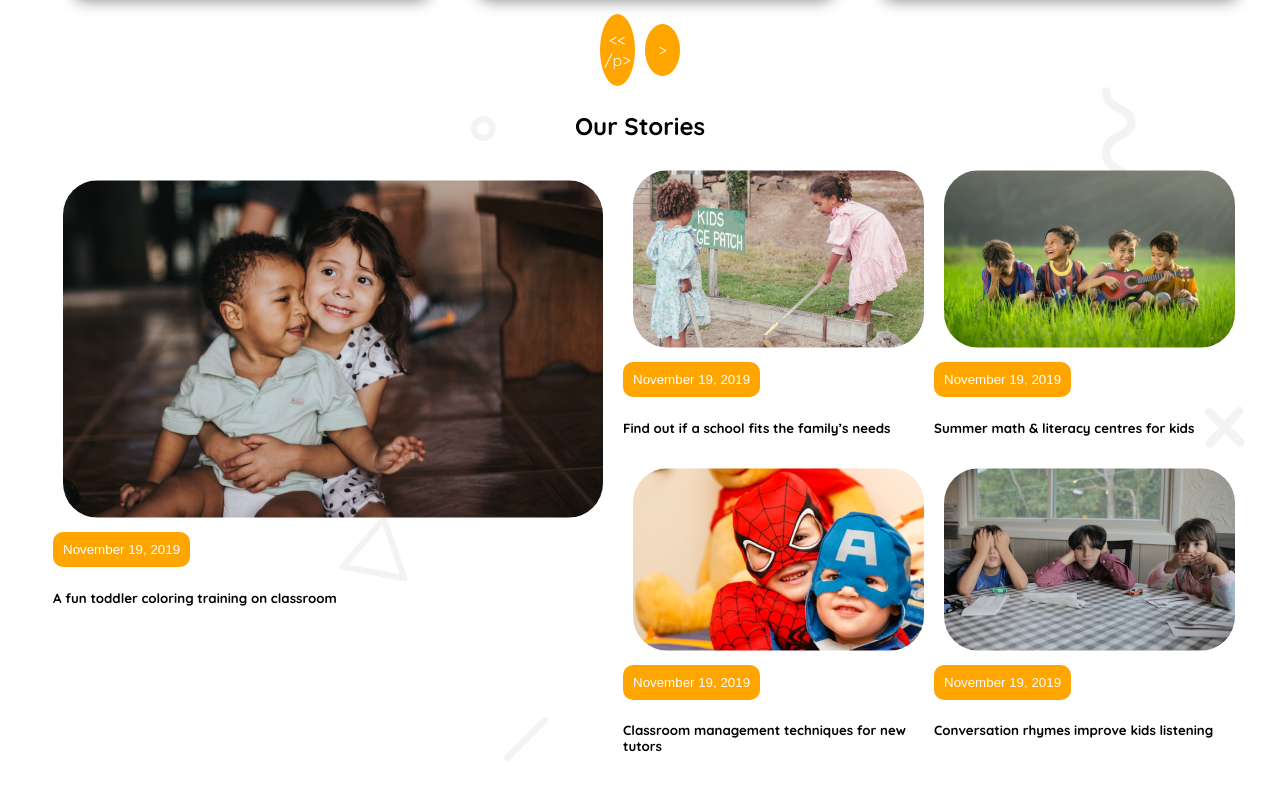
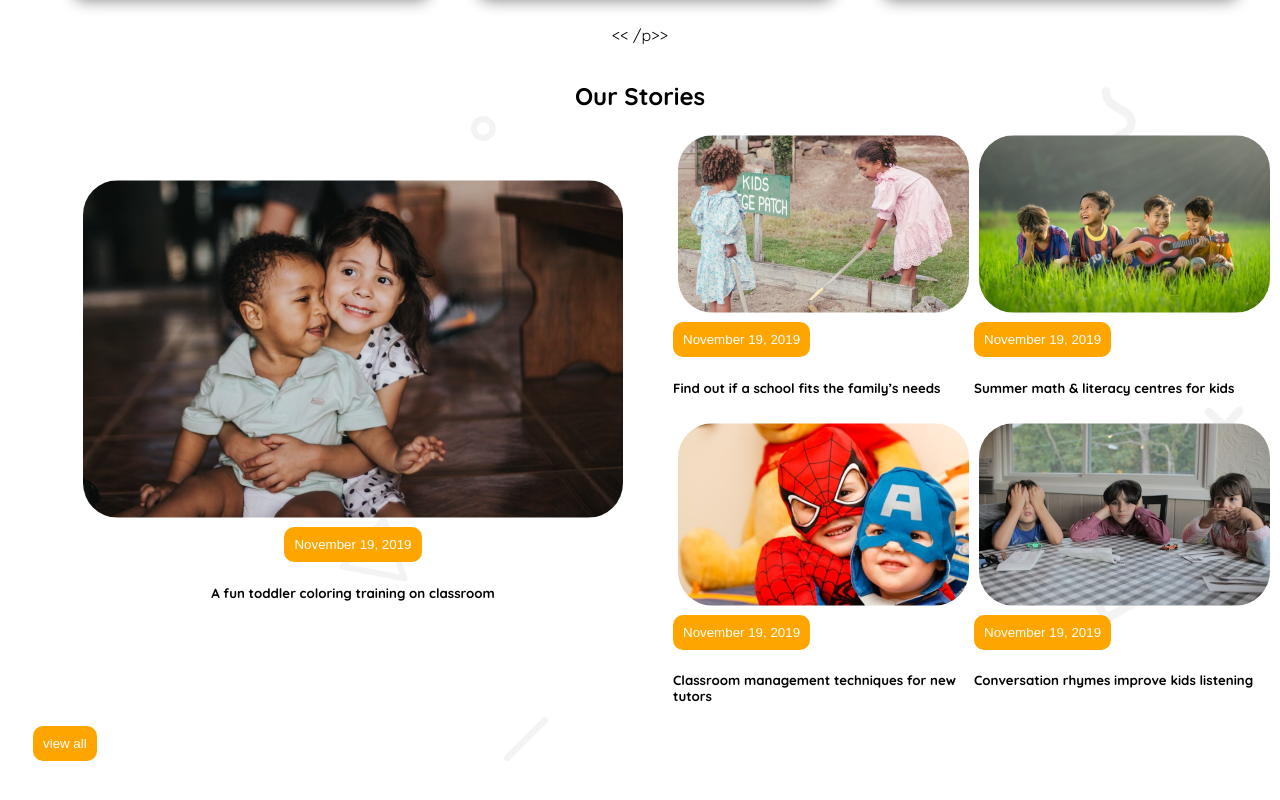
Before and after one commit to rabbanictgbd/p_hero_b11_ass2, a plain HTML site: page index.html in a window 1280 px wide. Shown: the part 1199-1999 px from the top of the page. Drawn offline with Linux system fonts and the light colour scheme.

Commit message:
view all

```diff
--- a/index.html
+++ b/index.html
@@ -106,9 +106,9 @@
         <!-- Our Stories   -->
         <section class="stories">
             <h1 class="center">Our Stories</h1>
-            <div class="flex stories_img">
+            <div class="flex ">
                 <div>
-                    <div class="stories_img">
+                    <div class=" m_hide img_card">
                         <img class="stories_img" src="assets/story-1.png" alt=""><button>November 19, 2019</button>
                         <h5>A fun toddler coloring training on
                             classroom</h5>
@@ -137,8 +137,10 @@
                     </div>
                 </div>
             </div>
+            <button class="">view all</button>
 
         </section>
+
 
     </main>
 
--- a/styles.css
+++ b/styles.css
@@ -61,12 +61,20 @@ main{
 }
 
 .stories_img{
-    margin: 10px;
+    margin: 5px;
 
     border-radius: 35px;
 }
 
+.img_card{
+    border-radius: 10px;
+    padding: 20px;
+    margin: 25px;
 
+    align-items: center;
+    text-align: center;
+}
+}
 
 .ball{
     width: 35px;
```
